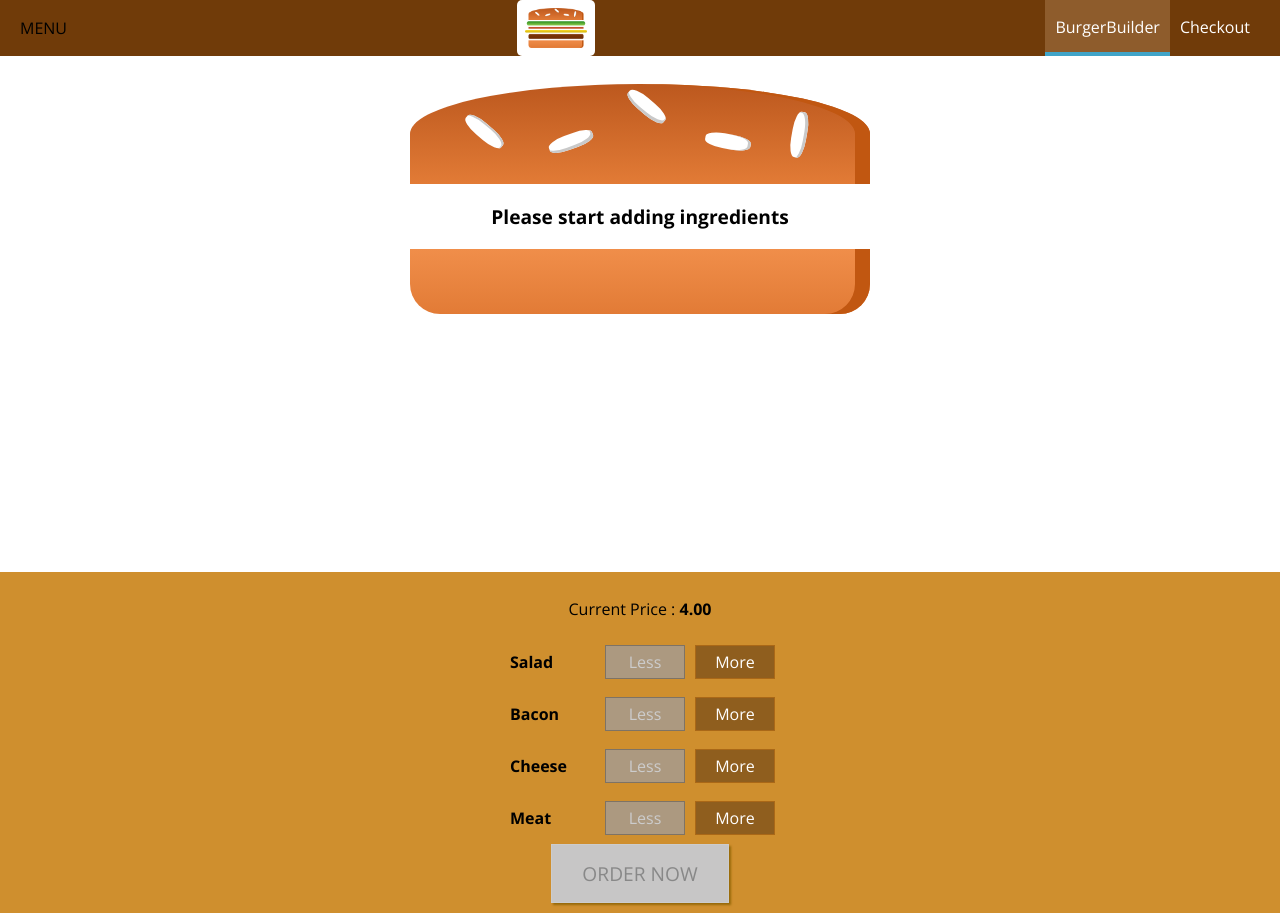
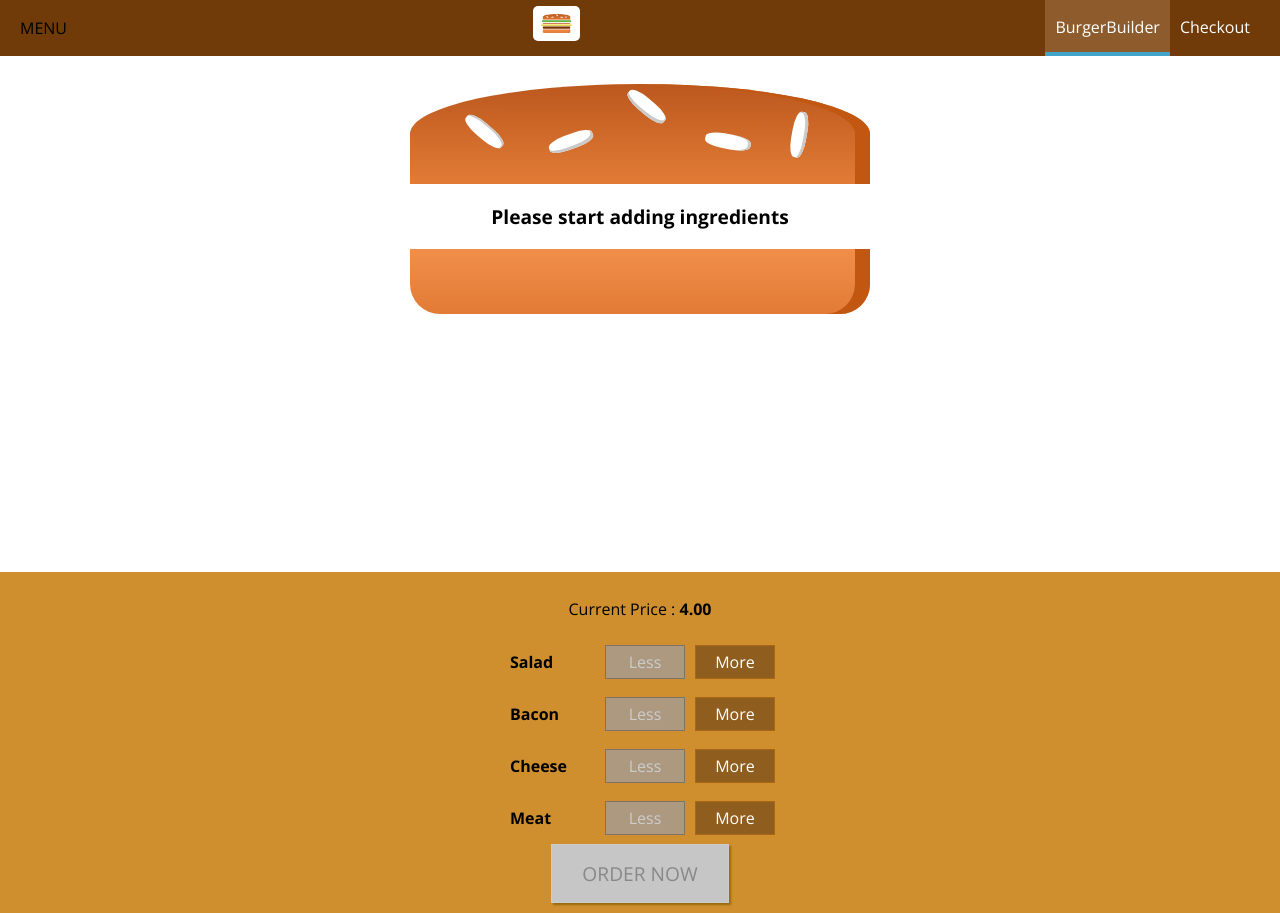
Before and after one commit to manickaa/BurgerBuilderApp, a React app: page / in a window 1280 px wide. Built offline with nearby package versions, Linux system fonts and the light colour scheme.

Commit message:
added class name for div wrapping up the logo in side drawer

```diff
--- a/src/components/Navigation/Toolbar/Toolbar.js
+++ b/src/components/Navigation/Toolbar/Toolbar.js
@@ -7,8 +7,12 @@ import NavigationItems from "../NavigationItems/NavigationItems";
 const toolbar = (props) => (
 	<header className={classes.Toolbar}>
 		<div> MENU </div>
-		<Logo />
-		<NavigationItems />
+		<div className={classes.Logo}>
+			<Logo height="80%"/>
+		</div>
+		<nav>
+			<NavigationItems />
+		</nav>
 	</header>
 
 );
```
